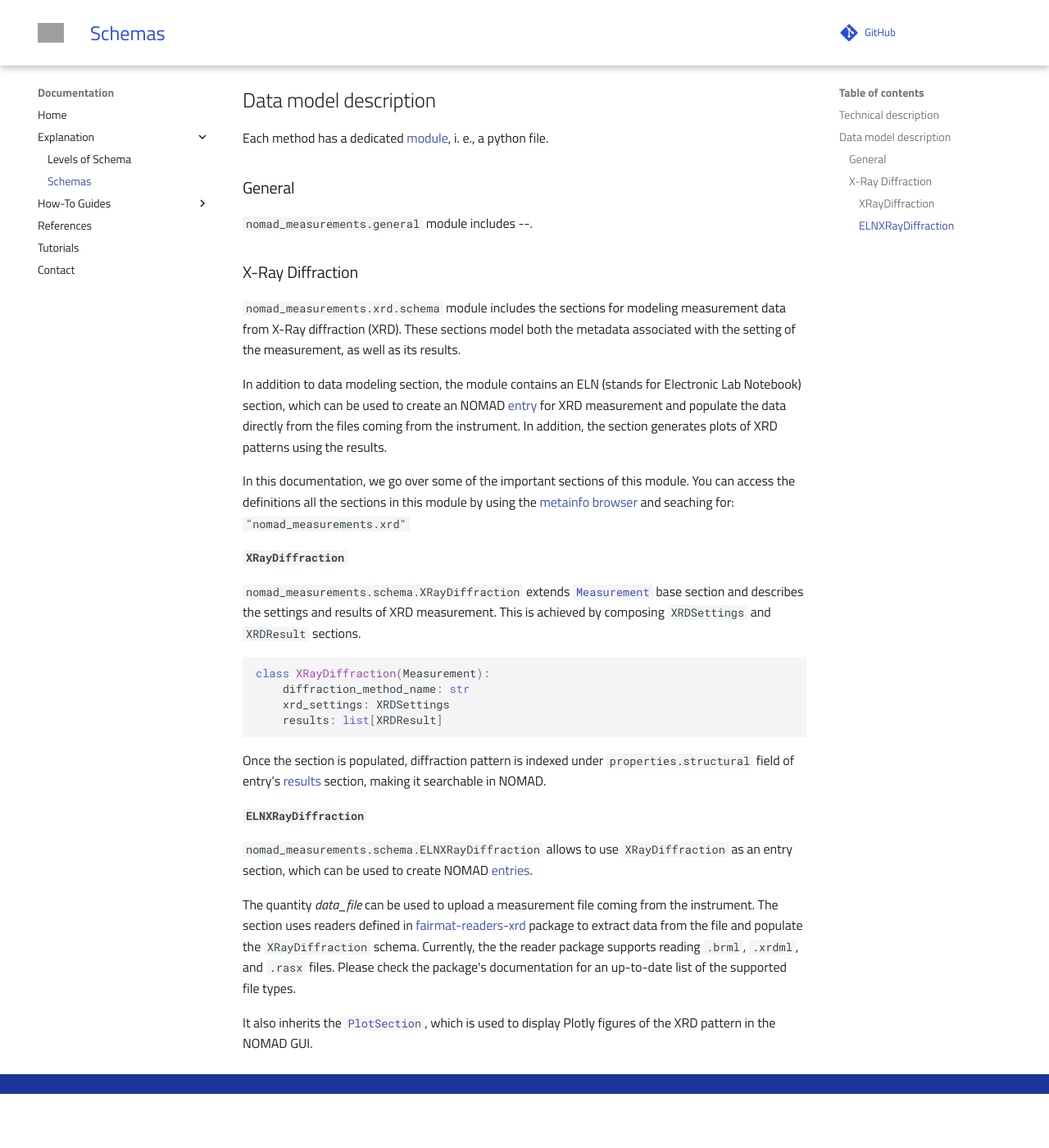
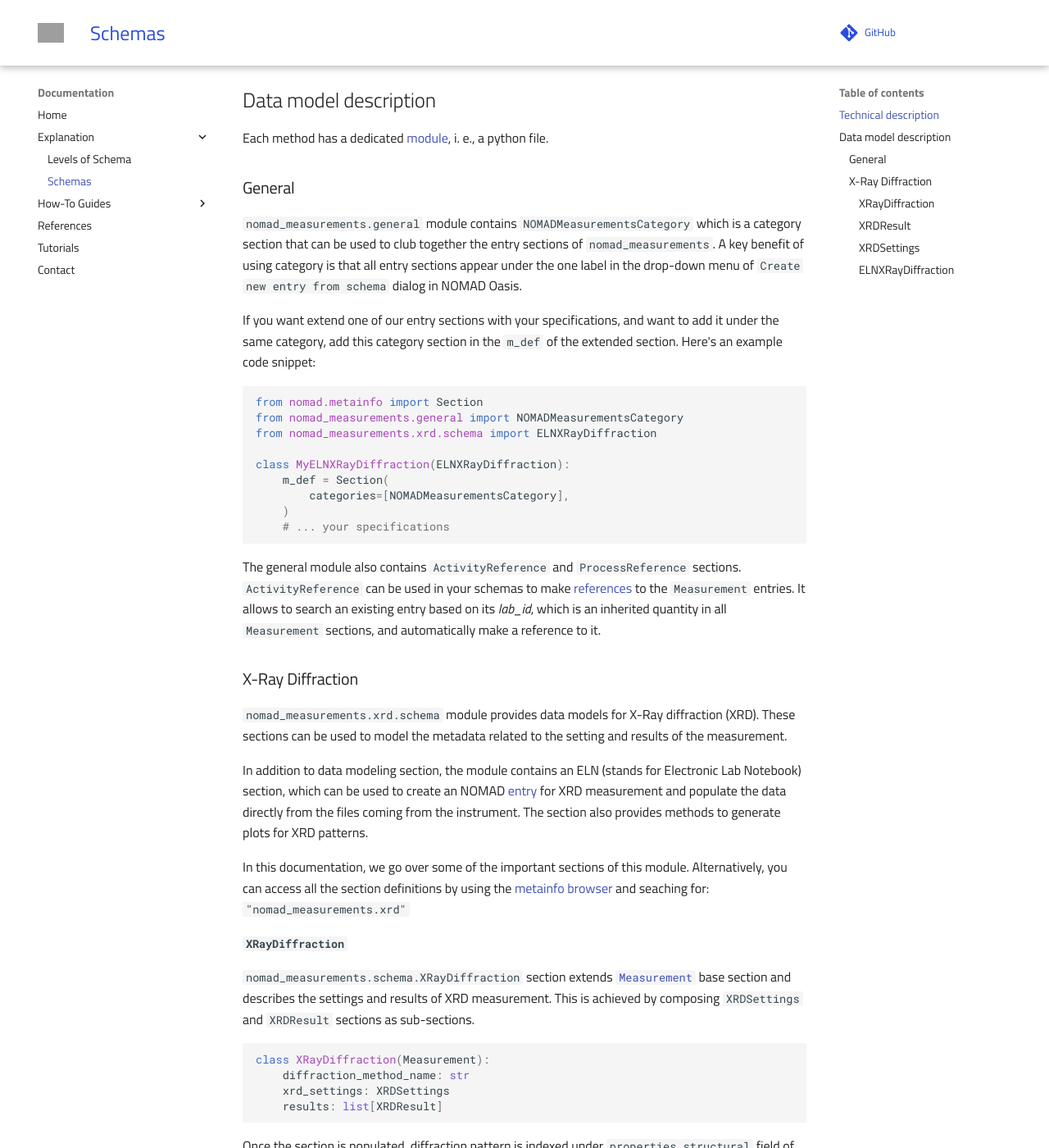
Before and after one commit to FAIRmat-NFDI/nomad-measurements, an MkDocs documentation site: the page built from docs/explanation/schemas.md, in a window 1280 px wide and 1400 px high, scrolled down 829 px. Shown: the whole window at 82% size. Built offline with MkDocs 1.6.1 and Material for MkDocs 9.7.7, drawn with Linux system fonts in a browser that asks for light colours; comment, search, counter and statistics services are not loaded; before the commit the page ends 2163 px from its top, so only the background shows below that; some of the changed text lies outside the part shown; grey boxes are pictures that could not be loaded.

Commit message:
Add explanation: results, settings, general

````diff
--- a/docs/explanation/schemas.md
+++ b/docs/explanation/schemas.md
@@ -30,34 +30,62 @@
 
 ## Data model description
 
-Each method has a dedicated [module](https://docs.python.org/3/tutorial/modules.html), i. e., a python file.
+Each method has a dedicated [module](https://docs.python.org/3/tutorial/modules.html),
+i. e., a python file.
 
 ### General
-`nomad_measurements.general` module includes --.
+`nomad_measurements.general` module contains `NOMADMeasurementsCategory` which is a
+category section that can be used to club together the entry sections of
+`nomad_measurements`. A key benefit of using category is that all entry sections appear
+under the one label in the drop-down menu of `Create new entry from schema` dialog in
+NOMAD Oasis.
+
+If you want extend one of our entry sections with your specifications, and want to add
+it under the same category, add this category section in the `m_def` of the extended
+section. Here's an example code snippet:
+```py
+from nomad.metainfo import Section
+from nomad_measurements.general import NOMADMeasurementsCategory
+from nomad_measurements.xrd.schema import ELNXRayDiffraction
+
+class MyELNXRayDiffraction(ELNXRayDiffraction):
+    m_def = Section(
+        categories=[NOMADMeasurementsCategory],
+    )
+    # ... your specifications
+```
+The general module also contains `ActivityReference` and `ProcessReference` sections.
+`ActivityReference` can be used in your schemas to make
+[references](https://nomad-lab.eu/prod/v1/docs/howto/plugins/schema_packages.html#references-and-proxies)
+to the `Measurement`
+entries. It allows to search an existing entry based on its *lab_id*, which is
+an inherited quantity in all `Measurement` sections, and automatically make a reference
+to it.
 
 ### X-Ray Diffraction
 
-`nomad_measurements.xrd.schema` module includes the sections for modeling measurement data
-from X-Ray diffraction (XRD). These sections model both the metadata associated with the
-setting of the measurement, as well as its results.
+`nomad_measurements.xrd.schema` module provides data models for X-Ray diffraction
+(XRD). These sections can be used to model the metadata related to the
+setting and results of the measurement.
 
 In addition to data modeling section, the module contains an ELN (stands for Electronic
 Lab Notebook) section, which can be used to create an NOMAD
 [entry](https://nomad-lab.eu/prod/v1/docs/reference/glossary.html#entry)
 for XRD measurement
 and populate the data directly from the files coming from the instrument.
-In addition, the section generates plots of XRD patterns using the results.
+The section also provides methods to generate plots for XRD patterns.
 
 In this documentation, we go over some of the important sections of this module.
-You can access the definitions all the sections in this module by using the
+Alternatively, you can access all the section definitions by using the
 [metainfo browser](https://nomad-lab.eu/prod/v1/oasis/gui/analyze/metainfo/nomad_measurements)
 and seaching for: `"nomad_measurements.xrd"`
 
 #### `XRayDiffraction`
-`nomad_measurements.schema.XRayDiffraction` extends
+
+`nomad_measurements.schema.XRayDiffraction` section extends
 [`Measurement`](https://nomad-lab.eu/prod/v1/docs/howto/customization/base_sections.html#measurement)
 base section and describes the settings and results of XRD measurement. This is achieved
-by composing `XRDSettings` and `XRDResult` sections.
+by composing `XRDSettings` and `XRDResult` sections as sub-sections.
 ```py
 class XRayDiffraction(Measurement):
     diffraction_method_name: str
@@ -69,8 +97,32 @@
 [results](https://nomad-lab.eu/prod/v1/docs/reference/glossary.html#results-section-results)
 section, making it searchable in NOMAD.
 
+#### `XRDResult`
+`nomad_measurements.schema.XRDResult` section describes results coming from XRD
+measurement. These include intensity, two theta, omega, phi, norm of q-vector,
+scan axis, and integration time. Their descriptions can be found here in the
+[metainfo browser](https://nomad-lab.eu/prod/v1/oasis/gui/analyze/metainfo/nomad_measurements/section_definitions@nomad_measurements.xrd.schema.XRDResult).
+
+The module also contains extension of this section, specifically `XRDResult1D` and
+`XRDResultRSM`. `XRDResult1D` provides `generate_plots` method which uses the results
+to generate intensity-vs-two-theta and intensity-vs-q-norm plots for line scans.
+
+`XRDResultRSM` extends the
+data model to describe reciprocal space maps, or RSM. It redefines shape of *intensity*
+to be 2D array and adds two new quantities: *q_parallel* and *q_perpedicular*, each
+being a 2D array. Together, these can be used to describe intensity values in a
+2D reciprocal space. The section also provides `generate_plots` method to generate
+2D surface plot for intensity-vs-two-theta-omega and intensity-vs-q-vectors.
+
+#### `XRDSettings`
+`nomad_measurements.schema.XRDSettings` section defines the settings related to the
+X-ray source. It composes `XRDTubeSource` section which describes tube material, current
+, voltage, $k_{{\alpha}_{1}}$, $k_{{\alpha}_{2}}$, $k_{\beta}$, and
+$\frac{k_{{\alpha}_{1}}}{k_{{\alpha}_{2}}}$.
+
 #### `ELNXRayDiffraction`
-`nomad_measurements.schema.ELNXRayDiffraction` allows to use
+
+`nomad_measurements.schema.ELNXRayDiffraction` section allows to use
 `XRayDiffraction` as an entry section, which can be used to
 create NOMAD [entries](https://nomad-lab.eu/prod/v1/docs/reference/glossary.html#entry).
 
@@ -79,8 +131,11 @@
 [fairmat-readers-xrd](https://pypi.org/project/fairmat-readers-xrd/) package to extract
 data from the file and populate the `XRayDiffraction` schema. Currently, the
 the reader package supports reading `.brml`, `.xrdml`, and `.rasx` files. Please check
-the package's documentation for an up-to-date list of the supported file types.
+the package's
+[documentation](https://github.com/FAIRmat-NFDI/readers-xrd?tab=readme-ov-file#fairmat-readers-xrd)
+for an up-to-date list of the supported file types.
 
 It also inherits the
 [`PlotSection`](https://nomad-lab.eu/prod/v1/docs/reference/annotations.html#plot),
-which is used to display Plotly figures of the XRD pattern in the NOMAD GUI.
+which allows to display Plotly figures of the XRD pattern in the NOMAD Oasis. The plots
+are generated using the `generate_plots` methods of [`XRDResult`](#xrdresult) sections.
````
